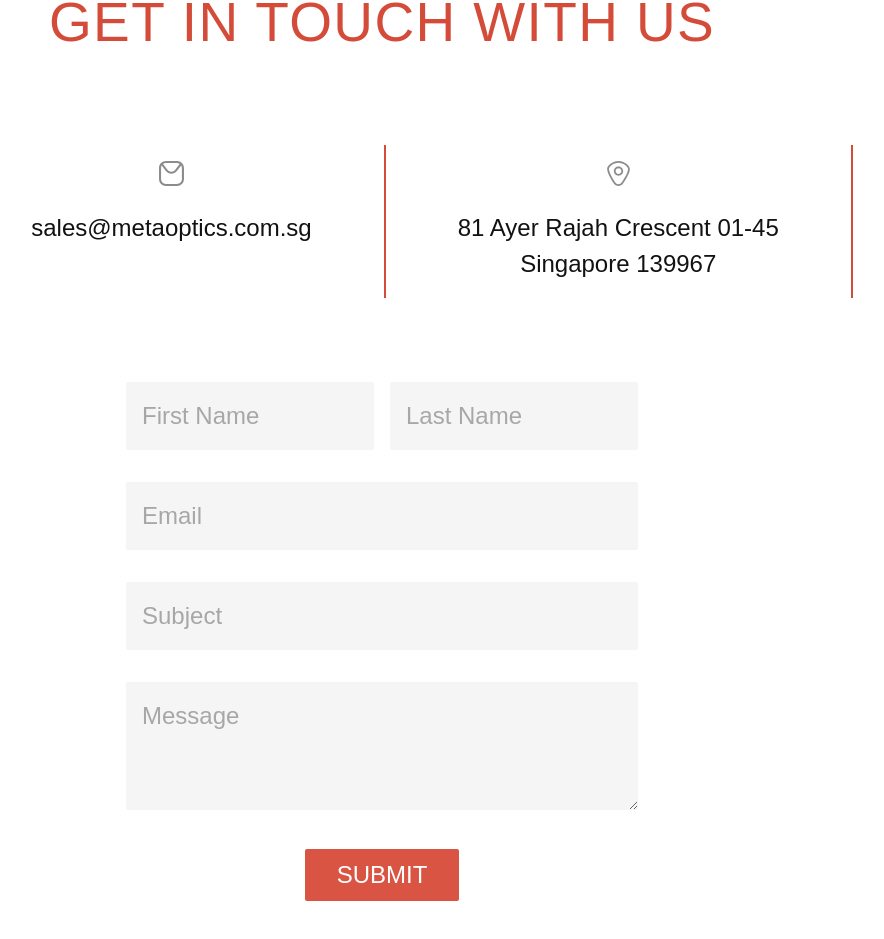
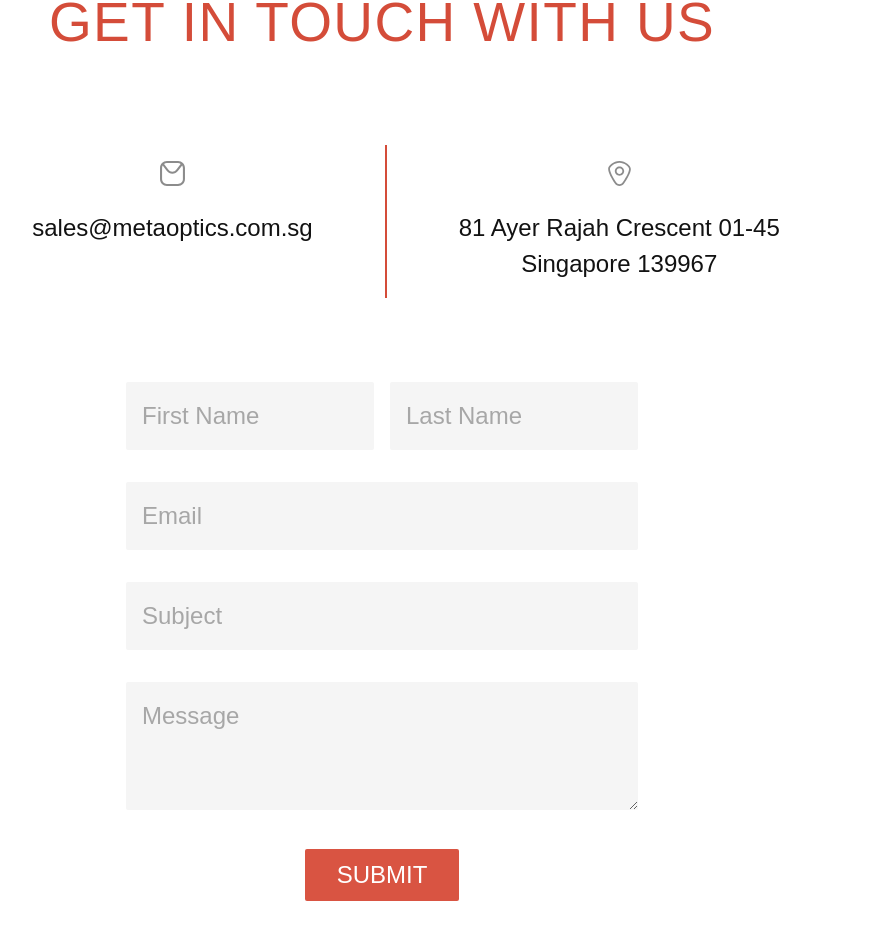
Before and after one commit to tdcreatives/Metaoptic-FE, a Next.js app: page /contact-us in a window 1280 px wide. Shown: the part 1005-1944 px from the top of the page, without its empty margins (258-1142 px from the left). Built offline with nearby package versions, Linux system fonts and the light colour scheme; a web font is replaced by a local one.

Commit message:
remove border

```diff
--- a/src/app/layouts/contact-us/get-in-touch/index.js
+++ b/src/app/layouts/contact-us/get-in-touch/index.js
@@ -24,7 +24,7 @@ const GetInTouch = () => {
                     </p>
                 </div>
 
-                <div className='flex flex-col items-center gap-[24px] px-[72px] xl:py-4 py-6 xl:border-l-[2px] xl:border-l-[#d44c39] xl:border-r-[2px] xl:border-r-[#d44c39] border-t-[2px] border-t-[#d44c39] border-b-[2px] border-b-[#d44c39] xl:border-t-[0px] xl:border-b-[0px] xl:w-[auto] w-[90vw] xl:mx-[0px] mx-auto xl:border-r-[0px] border-b-[0]'>
+                <div className='flex flex-col items-center gap-[24px] px-[72px] xl:py-4 py-6 xl:border-l-[2px] xl:border-l-[#d44c39] border-t-[2px] border-t-[#d44c39] border-b-[2px] border-b-[#d44c39] xl:border-t-[0px] xl:border-b-[0px] xl:w-[auto] w-[90vw] xl:mx-[0px] mx-auto xl:border-r-[0px] border-b-[0]'>
                     <Image
                         width='0'
                         height='0'
```
